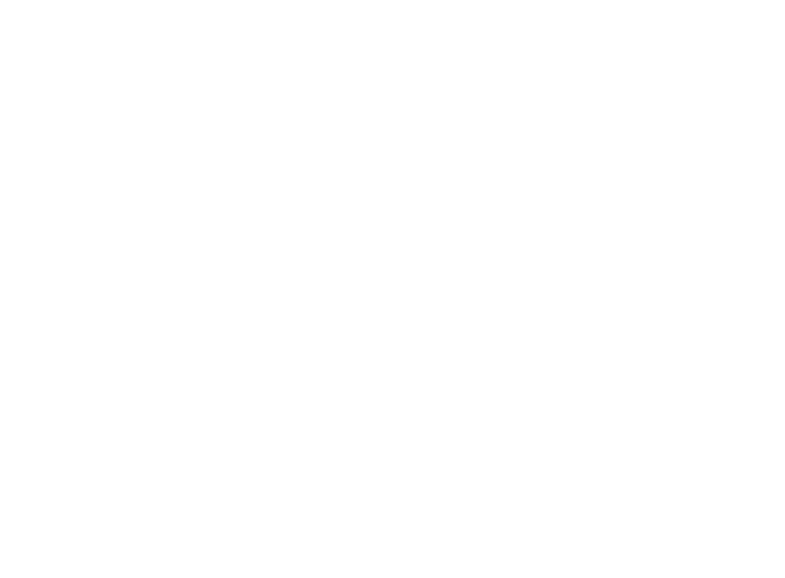
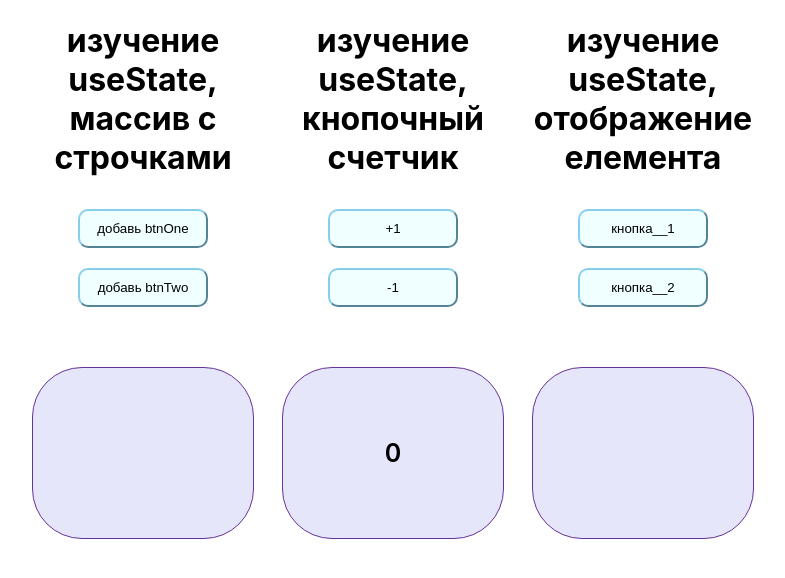
Before and after one commit to forgohill/started-react-app, a React (Create React App) app: page / in a window 1280 px wide. Shown: the top 578 px of the page, without its empty margins (247-1032 px from the left). Built offline with nearby package versions, Linux system fonts and the light colour scheme.

Commit message:
изучаем__hook__useState

```diff
--- a/src/App.css
+++ b/src/App.css
@@ -1,3 +1,67 @@
 .App {
+  display: flex;
+  flex-direction: row;
+  align-items: flex-start;
+
+  justify-content: center;
   text-align: center;
 }
+
+.app__column {
+  display: flex;
+  flex-direction: column;
+  align-items: center;
+
+  justify-content: center;
+  text-align: center;
+  max-width: 550px;
+}
+
+.app__header {
+  width: 250px;
+  text-align: center;
+}
+
+
+.app__button {
+  padding: 10px;
+  margin: 10px;
+
+  background-color: azure;
+
+  border-color: skyblue;
+  border-radius: 10px;
+
+}
+
+.app__wrapper_button {
+
+  display: flex;
+  flex-direction: column;
+
+  width: 150px;
+}
+
+.app__box {
+  display: flex;
+  flex-direction: column;
+
+  justify-content: center;
+  align-items: center;
+
+  margin-top: 50px;
+  border-radius: 50px;
+  padding: 10px 50px;
+  background-color: lavender;
+  border: 1px solid rebeccapurple;
+
+  min-width: 120px;
+  min-height: 150px;
+}
+
+.app__container {
+
+  font-size: 25px;
+  font-weight: 600;
+  padding: 50px 0;
+}
--- a/src/App.js
+++ b/src/App.js
@@ -1,8 +1,102 @@
+import React from 'react';
+
 import './App.css';
 
+import ListItems from './ListItems';
+
 function App() {
+
+  const [isAddContainer, setIsAddContainer] = React.useState('');
+  const [isCount, setIsCount] = React.useState(Number);
+  const [isAddArray, setIsAddArray] = React.useState([]);
+
+  const handleButtonClick = (event) => {
+    setIsAddContainer(event.target.textContent)
+  }
+
+  const handleCount = (event) => {
+    if (event.target.name === 'btnOne') {
+      setIsCount(isCount + 1);
+    } else {
+      setIsCount(isCount - 1);
+    }
+  }
+
+  const handleArray = (event) => {
+    // console.log(event.target);
+
+    if (event.target.name === 'btnOne') {
+      setIsAddArray([...isAddArray, event.target.name]);
+    } else {
+      setIsAddArray([...isAddArray, event.target.name]);
+    }
+
+    // console.log(isAddArray);
+  }
+
   return (
     <div className="App">
+
+
+      <div className='app__column'>
+        <h1 className='app__header'>изучение useState,
+          массив с строчками
+        </h1>
+        <div className='app__wrapper_button'>
+          <button
+            name='btnOne'
+            className='app__button' onClick={handleArray}>добавь btnOne</button>
+          <button
+            name='btnTwo'
+            className='app__button' onClick={handleArray}>добавь btnTwo</button>
+        </div>
+        <div className='app__box'>
+          <div className='app__container'>
+
+            <ListItems
+              array={isAddArray}
+            />
+
+
+          </div>
+        </div>
+      </div>
+
+
+
+      <div className='app__column'>
+        <h1 className='app__header'>изучение useState, кнопочный счетчик</h1>
+        <div className='app__wrapper_button'>
+          <button
+            name='btnOne'
+            className='app__button' onClick={handleCount}>+1</button>
+          <button
+            name='btnTwo'
+            className='app__button' onClick={handleCount}>-1</button>
+        </div>
+        <div className='app__box'>
+          <div className='app__container'>
+            {isCount}
+          </div>
+        </div>
+      </div>
+
+      <div className="app__column">
+        <h1 className='app__header'>изучение useState, отображение елемента</h1>
+        <div className='app__wrapper_button'>
+          <button
+            name='btnOne'
+            className='app__button' onClick={handleButtonClick}>кнопка__1</button>
+          <button
+            name='btnTwo'
+            className='app__button' onClick={handleButtonClick}>кнопка__2</button>
+        </div>
+        <div className='app__box'>
+          <div className='app__container'>
+            {isAddContainer}
+          </div>
+        </div>
+      </div>
 
     </div>
   );
--- /dev/null
+++ b/src/ListItems.css
@@ -0,0 +1,12 @@
+.list__list {
+  padding: 0;
+  margin: 0;
+  list-style-type: none;
+
+}
+
+.list__item {
+  font-family: 'Courier New', Courier, monospace;
+  font-weight: 300;
+  list-style-type: none;
+}
--- /dev/null
+++ b/src/ListItems.js
@@ -0,0 +1,34 @@
+import React from 'react';
+
+import './ListItems.css'
+
+function ListItems({ array }) {
+
+
+  // useEffect для отслеживания что попадет в props
+  React.useEffect(() => {
+    console.log(listItem);
+    console.log(array);
+  }, [array]);
+
+  const listItem = array.map((item, index) => {
+
+    const key
+      = index + 1;
+
+
+    return (
+      <li className="list__item"
+        key={key}
+      >{item}</li>
+    );
+
+
+  })
+
+  return (
+    <ul className="list__list">{listItem}</ul>
+  );
+}
+
+export default ListItems;
```
